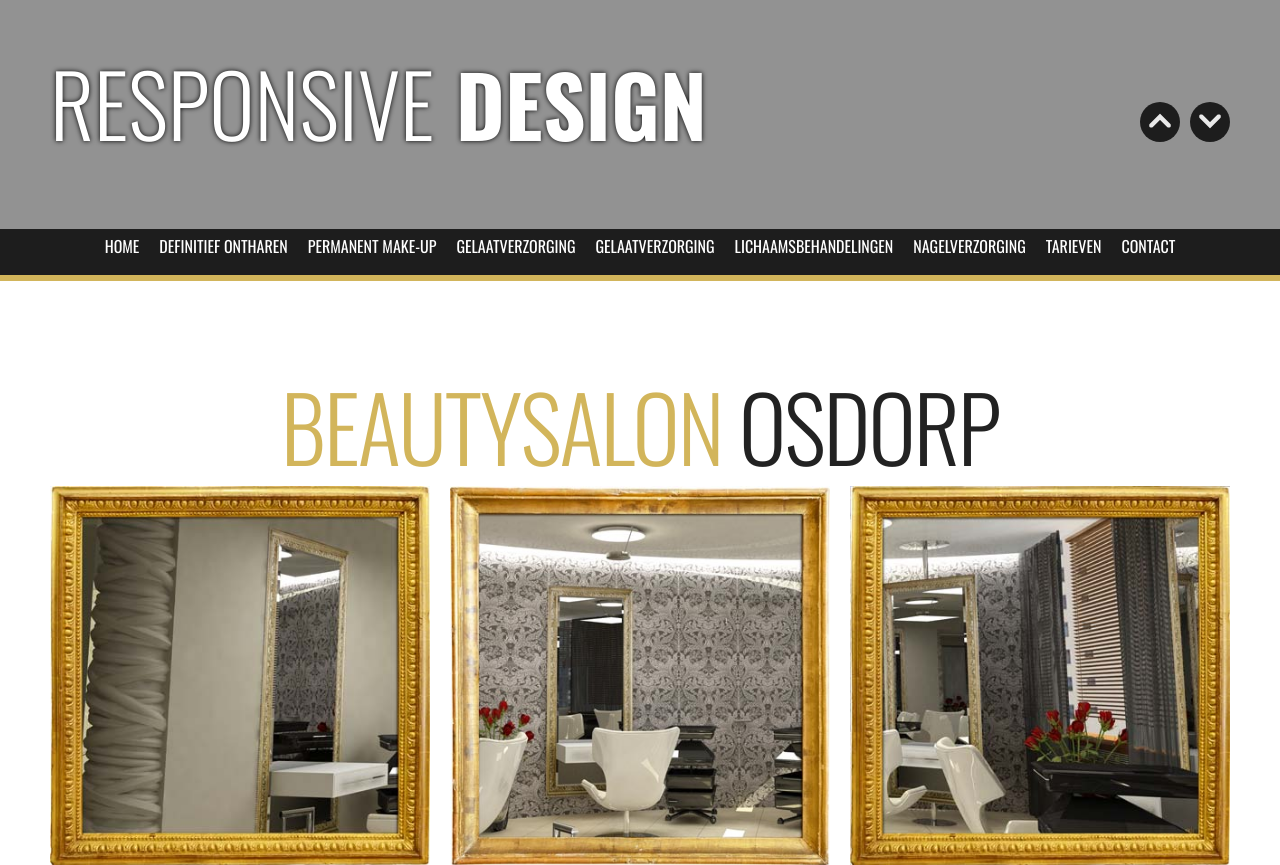
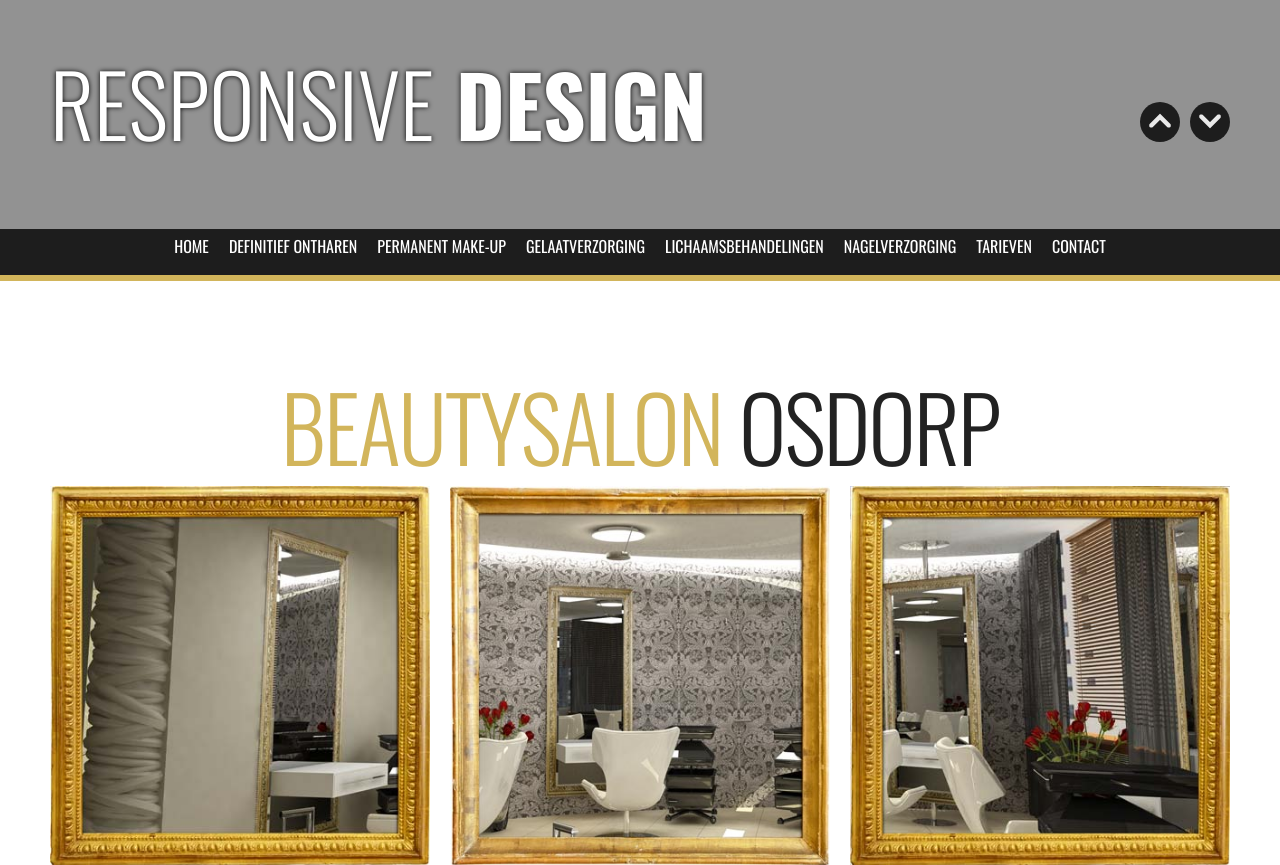
Before and after one commit to ayegemen/beautyosdorp, a Flask app: page / in a window 1280 px wide. Shown: the part 521-1386 px from the top of the page. Run offline with Flask 2, Linux system fonts and the light colour scheme; some libraries are stand-ins or nearby versions.

Commit message:
fixed duplicate navbar item

```diff
--- a/templates/index.html
+++ b/templates/index.html
@@ -112,9 +112,8 @@
                     <li><a href="#salon">Home</a></li>
                     <li><a href="#awards">Definitief ontharen</a></li>
                     <li><a href="#services">Permanent make-up</a></li>
-                    <li><a href="#promotions">Gelaatverzorging</a></li>
                     <li><a href="#gallery">Gelaatverzorging</a></li>
-                    <li><a href="#services">Lichaamsbehandelingen</a></li>
+                    <li><a href="#promotions">Lichaamsbehandelingen</a></li>
                     <li><a href="#services">Nagelverzorging</a></li>
                     <li><a href="#tarieven">Tarieven</a></li>
                     <li><a href="#contact">Contact</a></li>
@@ -128,7 +127,6 @@
                     <option value="#services">Permanent make-up</option>
                     <option value="#promotions">Gelaatverzorging</option>
                     <option value="#services">Lichaamsbehandelingen</option>
-                    <option value="#services">Permanent make-up</option>
                     <option value="#services">Nagelverzorging</option>
                     <option value="#tarieven">Tarieven</option>
                     <option value="#contact">Contact</option>
```
